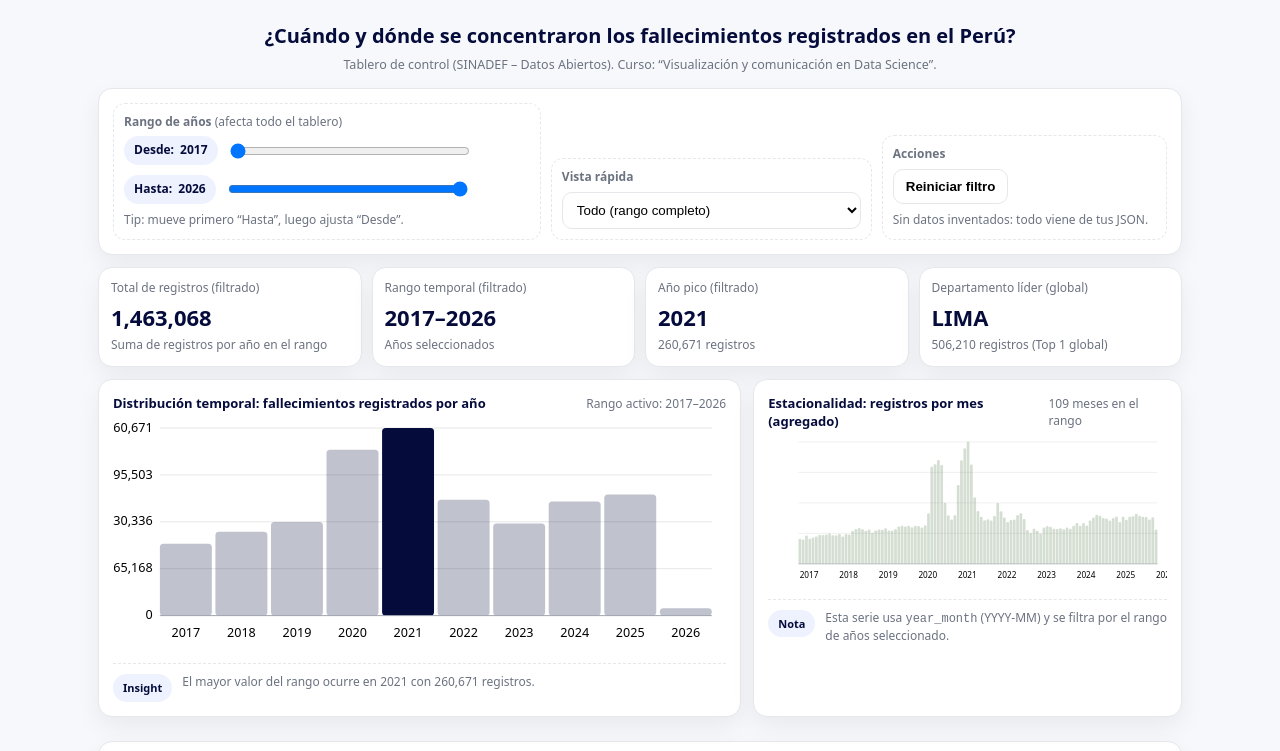
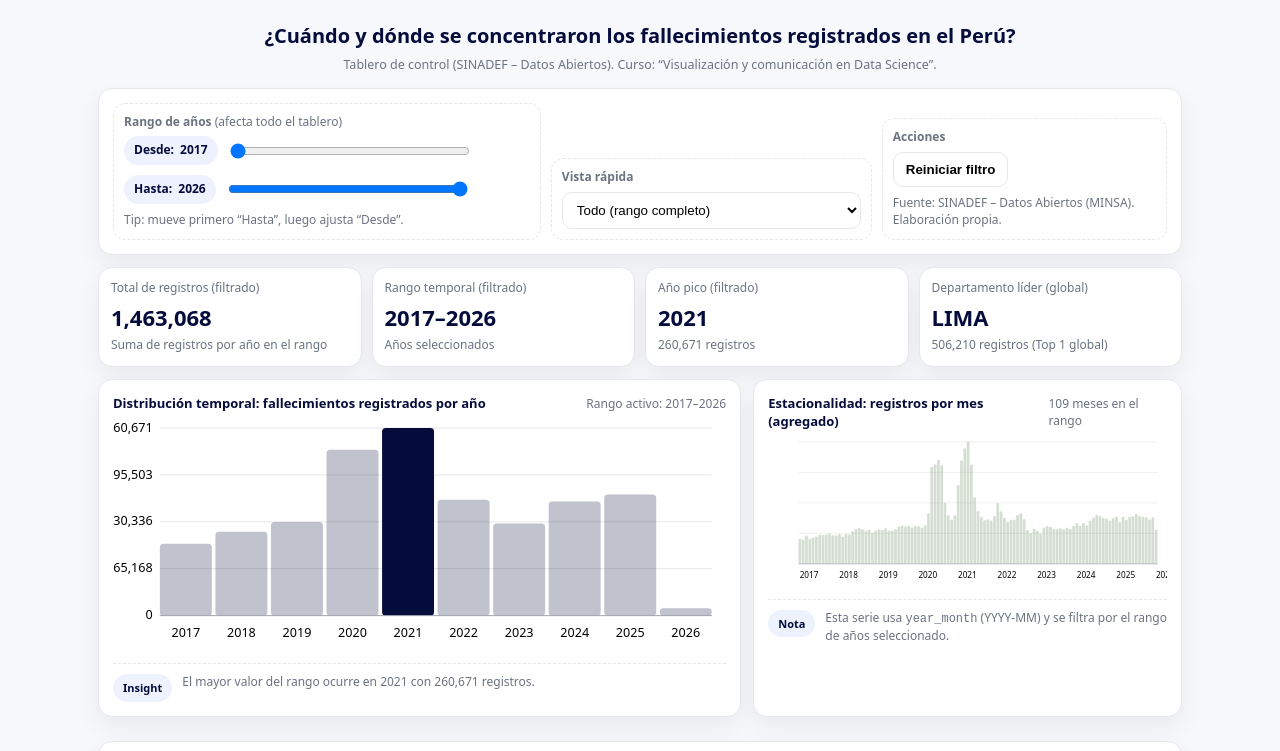
Before and after one commit to edutrul/visualizacion-datos-sinadef, a plain HTML site: page index.html in a window 1280 px wide. Shown: the top 751 px of the page. Drawn offline with Linux system fonts and the light colour scheme.

Commit message:
Update label.

```diff
--- a/index.html
+++ b/index.html
@@ -143,7 +143,7 @@
             <div class="row">
                 <button id="resetBtn">Reiniciar filtro</button>
             </div>
-            <p class="note" style="margin:8px 0 0;">Sin datos inventados: todo viene de tus JSON.</p>
+            <p class="note" style="margin:8px 0 0;">Fuente: SINADEF – Datos Abiertos (MINSA). Elaboración propia.</p>
         </div>
     </section>
 
```
